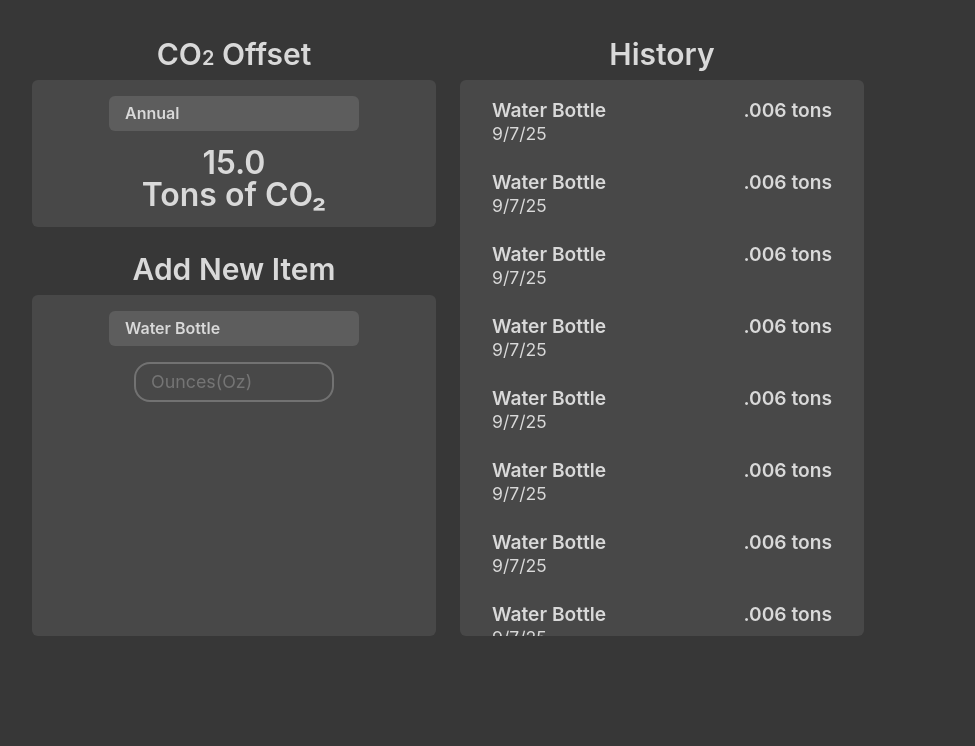
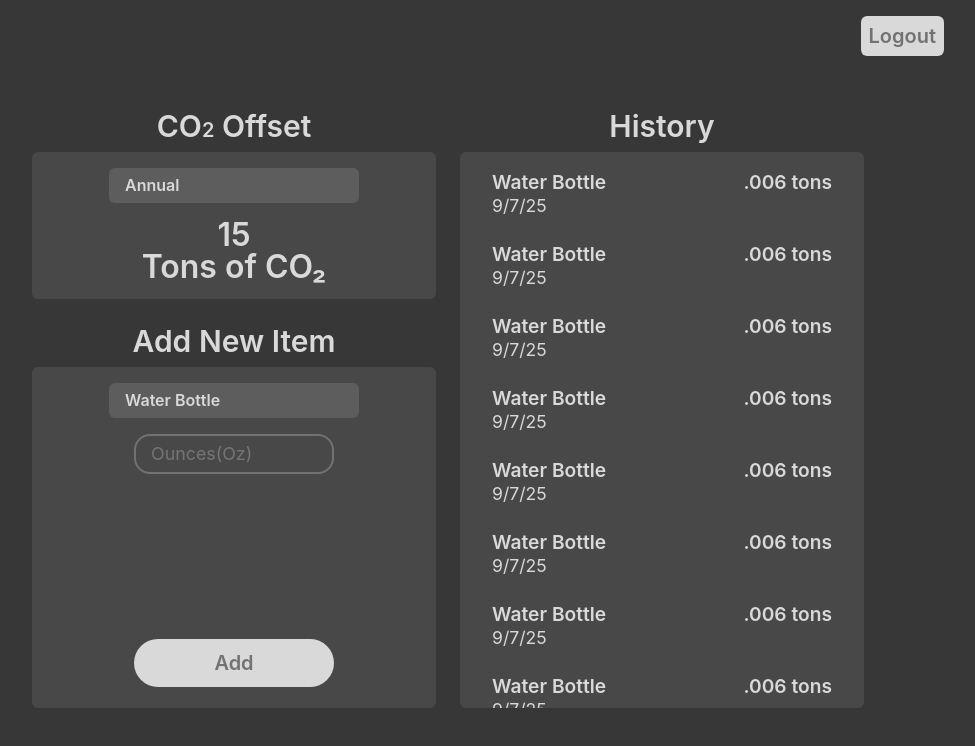
Before and after one commit to ascribner2/SustainabilityApp, a React (Vite) app in the folder SustainabilityFrontend/: page / in a window 1280 px wide. Shown: the top 746 px of the page, without its empty margins (192-1167 px from the left). Built offline with nearby package versions, Linux system fonts and the light colour scheme.

Commit message:
styles and functionality

```diff
--- a/SustainabilityFrontend/src/App.jsx
+++ b/SustainabilityFrontend/src/App.jsx
@@ -10,8 +10,8 @@ function App() {
   return (
     <BrowserRouter>
       <Routes>
+        <Route path="/login" element={<Login />}/>
         <Route element={<Layout/>}>
-          <Route path="/login" element={<Login />}/>
           <Route path="/" element={<Dashboard />}/>
         </Route>
       </Routes>
--- a/SustainabilityFrontend/src/Components/AddItems/WaterBottleItem.jsx
+++ b/SustainabilityFrontend/src/Components/AddItems/WaterBottleItem.jsx
@@ -9,9 +9,13 @@ function WaterBottleItem({ updateFunc }) {
     }
 
     return (
-        <>
-            <input className={styles.ounces} name="ounces" placeholder="Ounces(Oz)"/>
-        </>
+        <form className={styles.Form} action={addItem}>
+            <div className={styles.Body}>
+                <input type="text"  className={styles.ounces} name="ounces" placeholder="Ounces(Oz)"/>
+
+                <input type="submit" className={styles.addButton} name="addButton" value="Add"/>
+            </div>
+        </form>
     )
 }
 
--- a/SustainabilityFrontend/src/Components/AddItems/WaterBottleItem.module.css
+++ b/SustainabilityFrontend/src/Components/AddItems/WaterBottleItem.module.css
@@ -12,3 +12,33 @@
     outline: none;
     box-sizing: border-box;
 }
+
+.Form {
+    height: 100%;
+}
+
+.Body {
+    display: flex;
+    flex-direction: column;
+    justify-content: space-between;
+    height: 100%;
+}
+
+.addButton {
+    display: flex;
+    justify-content: center;
+    background-color: #D9D9D9;
+    border-radius: 9999px;
+    padding: 8px 20px;
+    width: 100%;
+    margin-bottom: 5px;
+    margin-top: 1.0rem;
+    user-select: none;
+    color: #727272;
+    font-weight: 600;
+    font-size: 1.25rem;
+    line-height: 2rem;
+    outline: none;
+    border: none;
+    cursor: pointer;
+}
--- a/SustainabilityFrontend/src/Components/History/HistoryWidget.jsx
+++ b/SustainabilityFrontend/src/Components/History/HistoryWidget.jsx
@@ -2,12 +2,7 @@ import { useState, useEffect } from 'react'
 import styles from './History.module.css'
 import HistoryEntry from '../HistoryEntry/HistoryEntry.jsx'
 
-function HistoryWidget() {
-    const [itemType, setItemType] = useState(<></>)
-
-    useEffect(() => {
-
-    }, []);
+function HistoryWidget({ data }) {
 
     return (
         <>
--- /dev/null
+++ b/SustainabilityFrontend/src/Components/Navbar/Navbar.jsx
@@ -0,0 +1,16 @@
+import styles from './Navbar.module.css'
+import { useNavigate } from 'react-router-dom'
+
+function Navbar() {
+    let navigate = useNavigate()
+
+    return (
+        <div className={styles.navBar}>
+            <div className={styles.LogoutButton} onClick={() => navigate('/login')}>
+                <p>Logout</p>
+            </div>
+        </div>
+    )
+}
+
+export default Navbar
--- /dev/null
+++ b/SustainabilityFrontend/src/Components/Navbar/Navbar.module.css
@@ -0,0 +1,28 @@
+.navBar {
+    display: flex;
+    flex-direction: row;
+    justify-content: end;
+    width: 100%;
+    max-width: 62rem;
+    padding-top: 1rem;
+    padding-bottom: 1rem;
+    margin-left: 1rem;
+    margin-right: 1rem;
+}
+
+.LogoutButton {
+    display: flex;
+    justify-content: center;
+    background-color: #D9D9D9;
+    border-radius: .385rem;
+    cursor: pointer;
+    padding: .25rem .5rem;
+}
+
+.LogoutButton p {
+    user-select: none;
+    color: #727272;
+    font-weight: 600;
+    font-size: 1.25rem;
+    line-height: 2rem;
+}
--- a/SustainabilityFrontend/src/Components/NewItem/NewItem.jsx
+++ b/SustainabilityFrontend/src/Components/NewItem/NewItem.jsx
@@ -3,13 +3,13 @@ import styles from './NewItem.module.css'
 import Dropdown from '../Dropdown/Dropdown.jsx'
 import WaterBottleItem from '../AddItems/WaterBottleItem.jsx'
 
-function NewItem() {
+function NewItem({ updateFunc }) {
     const [itemType, setItemType] = useState("Water Bottle")
     const [item, setItem] = useState(<></>)
 
     useEffect(() => {
         let itemMap = {
-            "Water Bottle": <WaterBottleItem/>
+            "Water Bottle": <WaterBottleItem updateFunc={updateFunc}/>
         }
 
         setItem(itemMap[itemType])
--- a/SustainabilityFrontend/src/Components/Offset/OffsetWidget.jsx
+++ b/SustainabilityFrontend/src/Components/Offset/OffsetWidget.jsx
@@ -2,19 +2,20 @@ import { useState, useEffect } from 'react'
 import styles from './Offset.module.css'
 import Dropdown from '../Dropdown/Dropdown.jsx'
 
-function OffsetWidget() {
-    const [timePeriod, setTimePeriod] = useState("Annual")
-
-    useEffect(() => {
-        console.log(timePeriod);
-    }, [timePeriod]);
+function OffsetWidget({ data, dateFunc, date }) {
+    const nums = {
+        "Annual": 15.0,
+        "Month": 5.0,
+        "Week": 2.0,
+        "Day": 1.0
+    }
 
     return (
         <>
             <p className={styles.Header}>CO<span className={styles.smallNumber}>2</span> Offset</p>
             <div className={styles.widgetBox}>
-                <Dropdown dropdownItems={["Annual", "Month", "Week", "Day"]} setFunc={setTimePeriod} selectedItem={timePeriod}/>
-                <p className={styles.offsetAmount}>15.0</p>
+                <Dropdown dropdownItems={["Annual", "Month", "Week", "Day"]} setFunc={dateFunc} selectedItem={date}/>
+                <p className={styles.offsetAmount}>{nums[date]}</p>
                 <p className={styles.offsetAmount}>Tons of CO₂</p>
             </div>
         </>
--- a/SustainabilityFrontend/src/Pages/Dashboard/Dashboard.jsx
+++ b/SustainabilityFrontend/src/Pages/Dashboard/Dashboard.jsx
@@ -1,17 +1,16 @@
 import styles from './Dashboard.module.css'
 import { useNavigate } from 'react-router-dom'
 import { useEffect, useState } from 'react'
+import Navbar from '../../Components/Navbar/Navbar.jsx'
 import OffsetWidget from '../../Components/Offset/OffsetWidget.jsx'
 import NewItem from '../../Components/NewItem/NewItem.jsx'
 import HistoryWidget from '../../Components/History/HistoryWidget.jsx'
 
 function Dashboard() {
     const [updateData, setUpdateData] = useState(false)
+    const [offsetData, setOffsetData] = useState({"test":{}})
+    const [date, setDate] = useState("Annual")
     let navigate = useNavigate()
-
-    function test() {
-        navigate("/login")
-    }
 
     // Authenticate
     useEffect(()=>{
@@ -20,17 +19,25 @@ function Dashboard() {
         }
     }, [])
 
+    // Whenever the date filter is changed or a new item is added
+    useEffect(()=>{
+        setOffsetData()
+    }, [updateData, date])
+
     return (
+        <>
+        <Navbar />
         <div className={styles.Body}>
             <div className={styles.LeftCol}>
-                <OffsetWidget />
-                <NewItem />
+                <OffsetWidget data={offsetData} dateFunc={setDate} date={date} />
+                <NewItem updateFunc={setUpdateData} />
             </div>
 
             <div className={styles.RightCol}>
-                <HistoryWidget />
+                <HistoryWidget data={offsetData} />
             </div>
         </div>
+        </>
     )
 }
 
--- a/SustainabilityFrontend/src/Pages/Dashboard/Dashboard.module.css
+++ b/SustainabilityFrontend/src/Pages/Dashboard/Dashboard.module.css
@@ -7,8 +7,6 @@
     padding-top: 2.25rem;
     padding-bottom: 1.25rem;
     gap: 1.5rem;
-    padding-left: 1rem;
-    padding-right: 1rem;
 }
 
 /* Left Column */
--- a/SustainabilityFrontend/src/Pages/Layout/Layout.module.css
+++ b/SustainabilityFrontend/src/Pages/Layout/Layout.module.css
@@ -1,8 +1,10 @@
 .LayoutBody {
   display: flex;
-  flex-direction: row;
-  justify-content: center;
-  align-items: top;
+  flex-direction: column;
+  justify-content: start;
+  align-items: center;
   background-color: #373737;
   min-height: 100vh;
+  padding-left: 1rem;
+  padding-right: 1rem;
 }
```
